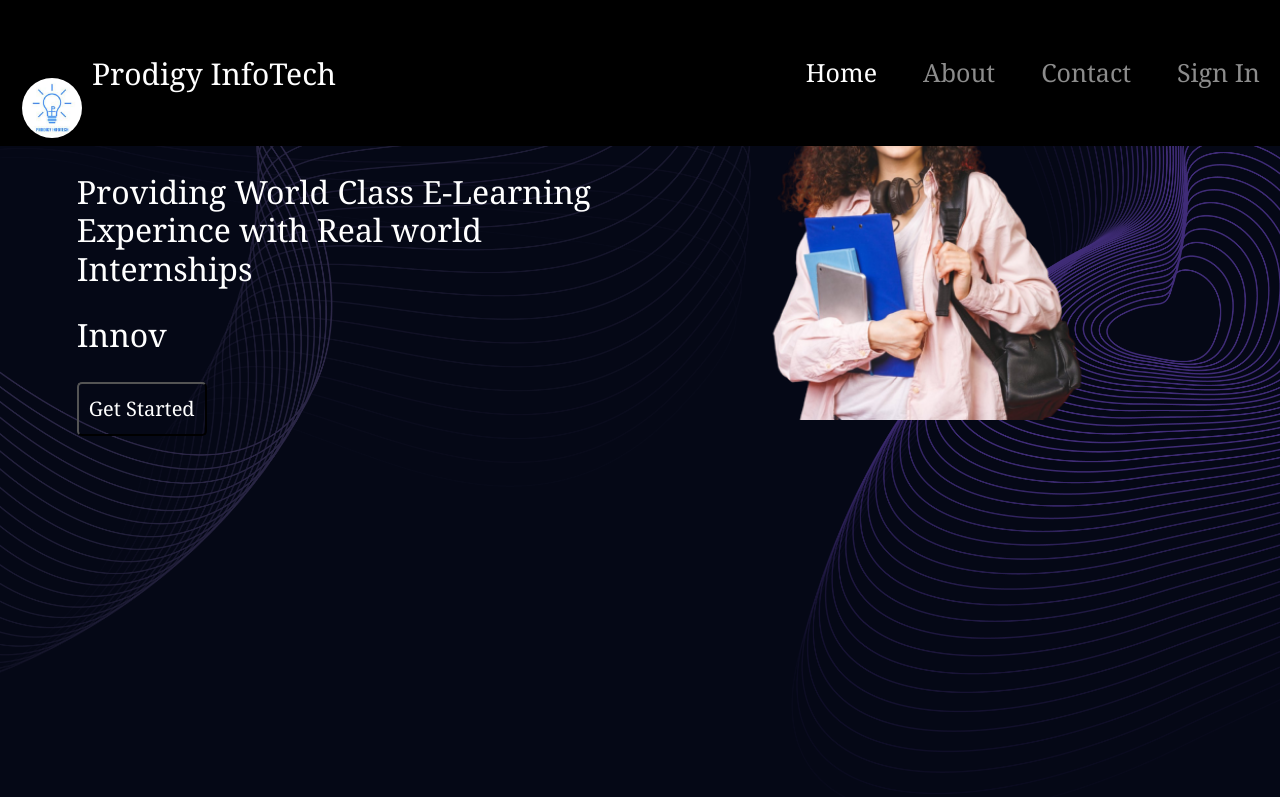
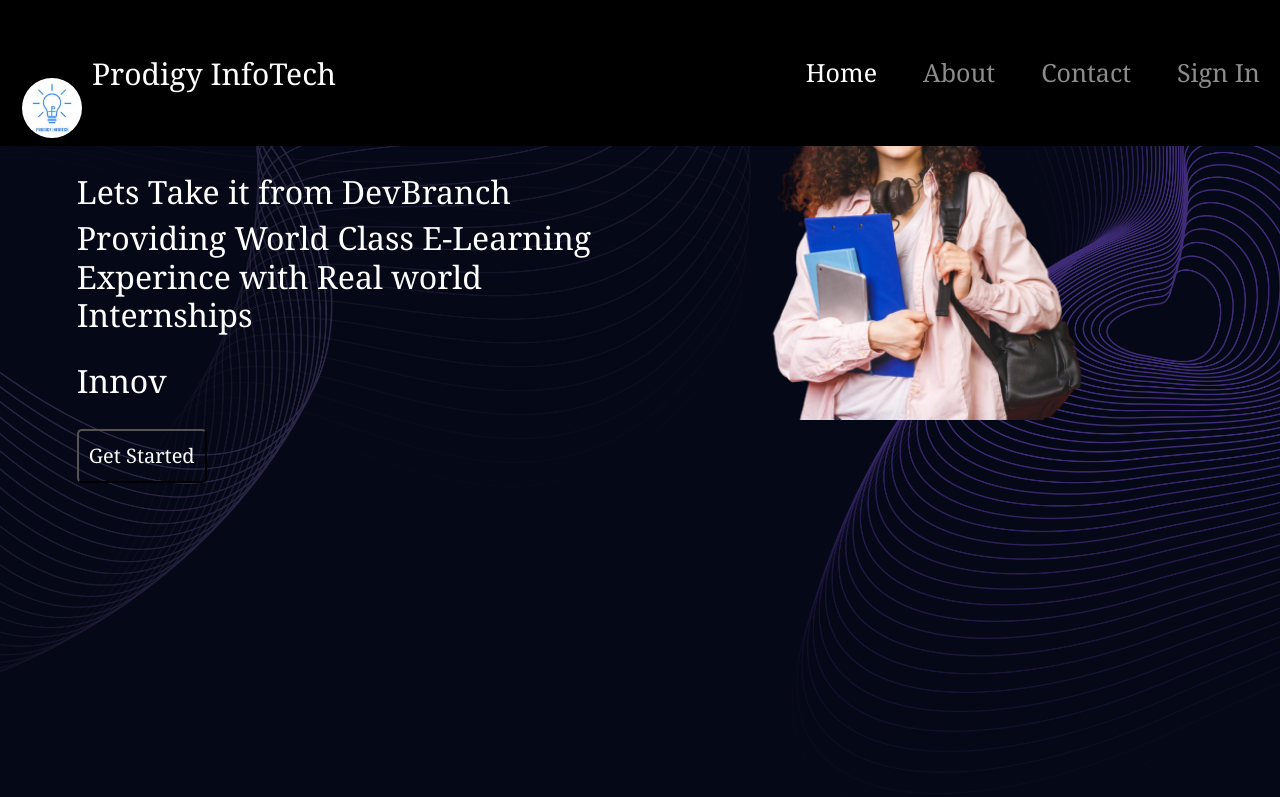
Before and after one commit to Sarvadnyaawaghad150503/PRODIGY_WD_01, a plain HTML site: page index.html in a window 1280 px wide. Shown: the top 797 px of the page. Drawn offline with nearby package versions, Linux system fonts and the light colour scheme.

Commit message:
devbranch commit

```diff
--- a/index.html
+++ b/index.html
@@ -28,6 +28,7 @@
     <div class="container-fluid">
       <img src="download.jpg" alt="logo" class="logoimg">
       <a class="navbar-brand me-auto" href="#">Prodigy InfoTech</a>
+
       <button class="navbar-toggler" type="button" data-bs-toggle="collapse" data-bs-target="#navbarNavAltMarkup" aria-controls="navbarNavAltMarkup" aria-expanded="false" aria-label="Toggle navigation">
         <span class="navbar-toggler-icon"></span>
       </button>
@@ -50,7 +51,8 @@
                 <h1 style="font-weight: bolder; " >Prodigy InfoTech</h1><br/>
 
                 <div>
-                    <h3>Providing World Class E-Learning Experince with Real world Internships</h3>
+                  <h2>Lets Take it from DevBranch </h2>
+                  <h3>Providing World Class E-Learning Experince with Real world Internships</h3>
                 </div>
 
 <div style="box-sizing: content-box;   margin-top: 20px; margin-bottom: 20px; ">
```
